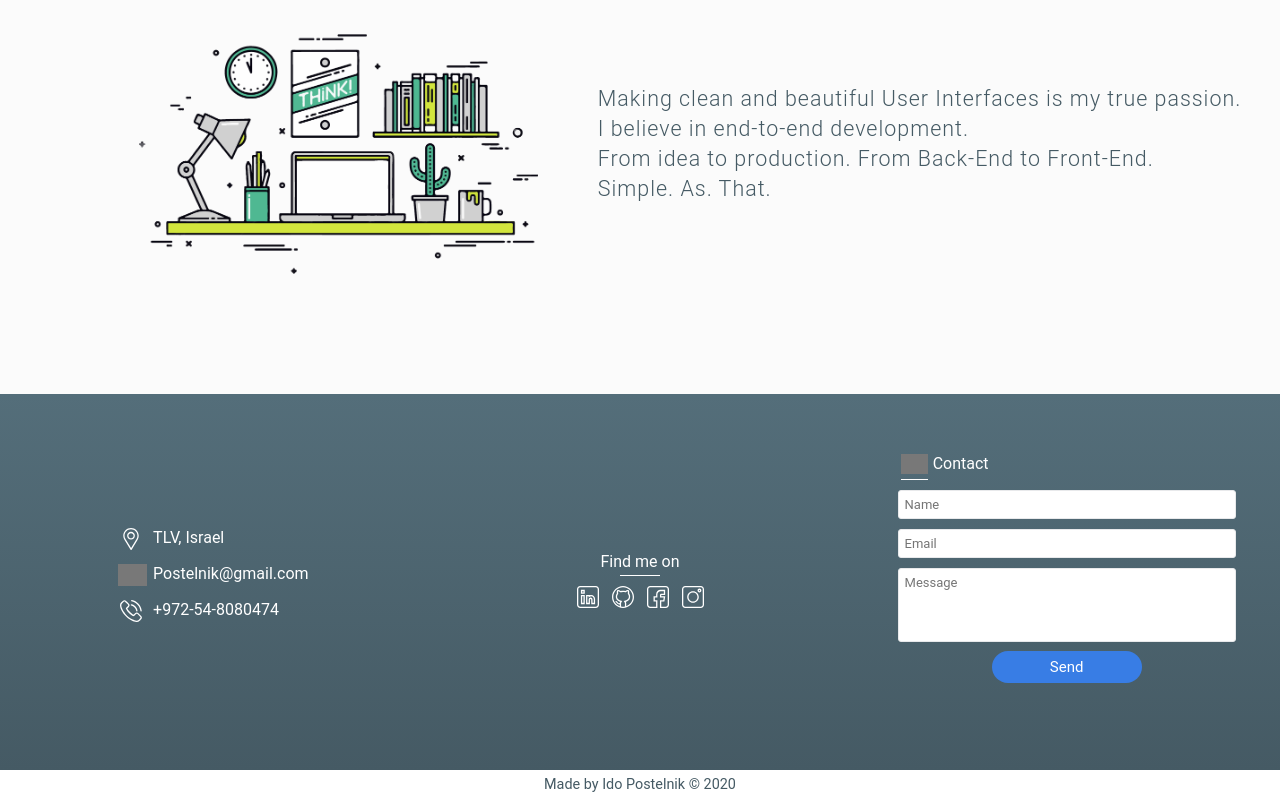
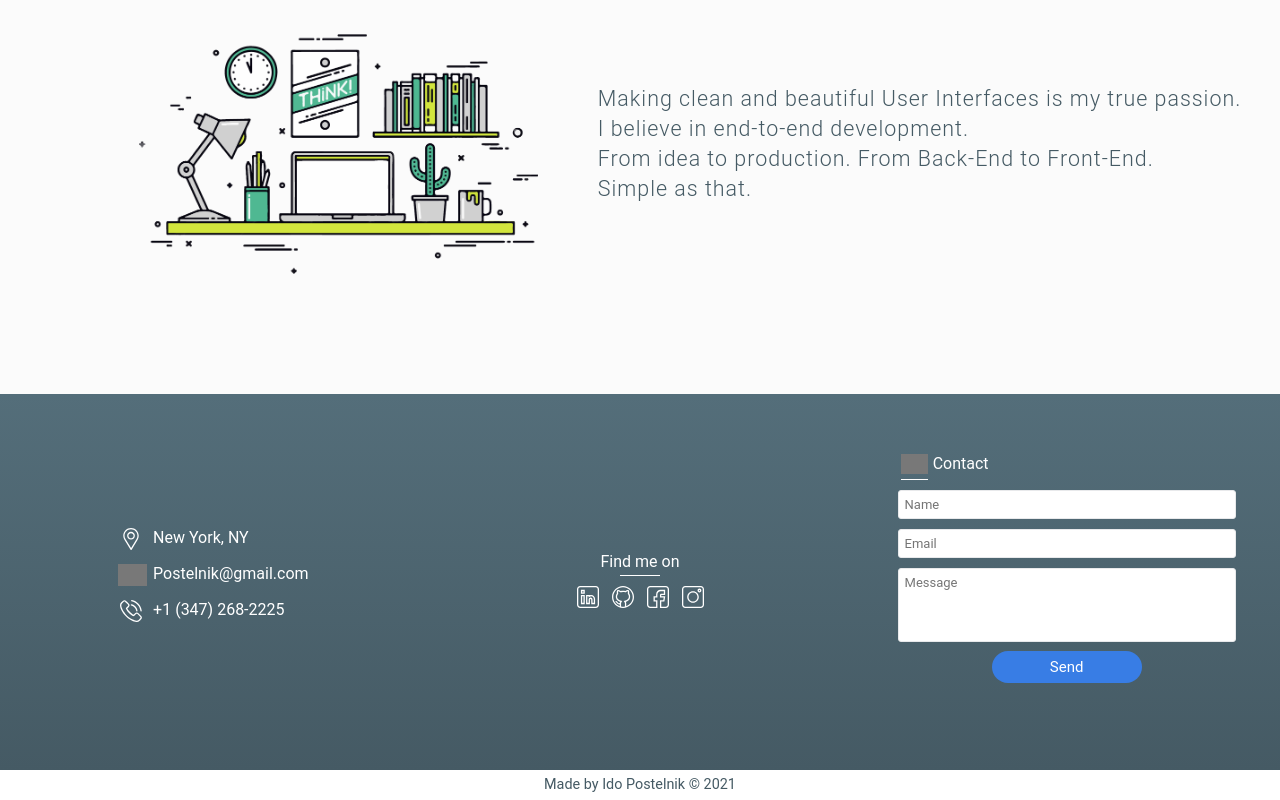
Before and after one commit to ido-postelnik/ido-postelnik-website, a Vue app: page / in a window 1280 px wide. Shown: the part 1074-1874 px from the top of the page. Built offline with nearby package versions, Linux system fonts and the light colour scheme; no server answers; grey boxes are pictures that could not be loaded.

Commit message:
[src] NY info updated

```diff
--- a/package.json
+++ b/package.json
@@ -9,10 +9,10 @@
     "lint": "vue-cli-service lint"
   },
   "dependencies": {
-    "axios": "^0.19.2",
+    "axios": "^0.21.1",
     "core-js": "^2.6.5",
     "kind-of": "^6.0.3",
-    "lodash": "^4.17.15",
+    "lodash": "^4.17.21",
     "nprogress": "^0.2.0",
     "vue": "^2.6.10",
     "vue-axios": "^2.1.5",
--- a/src/components/CopyRight.vue
+++ b/src/components/CopyRight.vue
@@ -1,6 +1,6 @@
 <template>
   <div class="flex row layout-align-center-center copy-right">
-    <p>Made by Ido Postelnik © 2020</p>
+    <p>Made by Ido Postelnik © 2021</p>
   </div>
 </template>
 
--- a/src/components/home/ContactFooter.vue
+++ b/src/components/home/ContactFooter.vue
@@ -10,7 +10,7 @@
           <div class="footer-icon-container m-r-10">
             <img src="@/assets/icons/location.svg" alt="location" class="footer-icon">
           </div>
-          <p>TLV, Israel</p>
+          <p>New York, NY</p>
         </div>
         <a :href="EMAIL.value" target="_blank" class="flex row m-b-10">
           <div class="footer-icon-container m-r-10">
--- a/src/utils/constants.js
+++ b/src/utils/constants.js
@@ -3,8 +3,8 @@ export const EMAIL = {
   value: 'mailto:postelnik@gmail.com'
 };
 export const PHONE_NUMBER = {
-  label: '+972-54-8080474',
-  value: 'tel:972548080474'
+  label: '+1 (347) 268-2225',
+  value: 'tel:13472682225'
 };
 
 export const PAGES = {
--- a/src/views/Home.vue
+++ b/src/views/Home.vue
@@ -71,7 +71,7 @@
         <span class="m-b-5">Making clean and beautiful User Interfaces is my true passion.</span>
         <span class="m-b-5">I believe in end-to-end development.</span>
         <span class="m-b-5">From idea to production. From Back-End to Front-End.</span>
-        <span>Simple. As. That.</span>
+        <span>Simple as that.</span>
       </p>
     </div>
 
```
Also changed, not shown: 1 other file (tests, documents, lock files or other folders).
